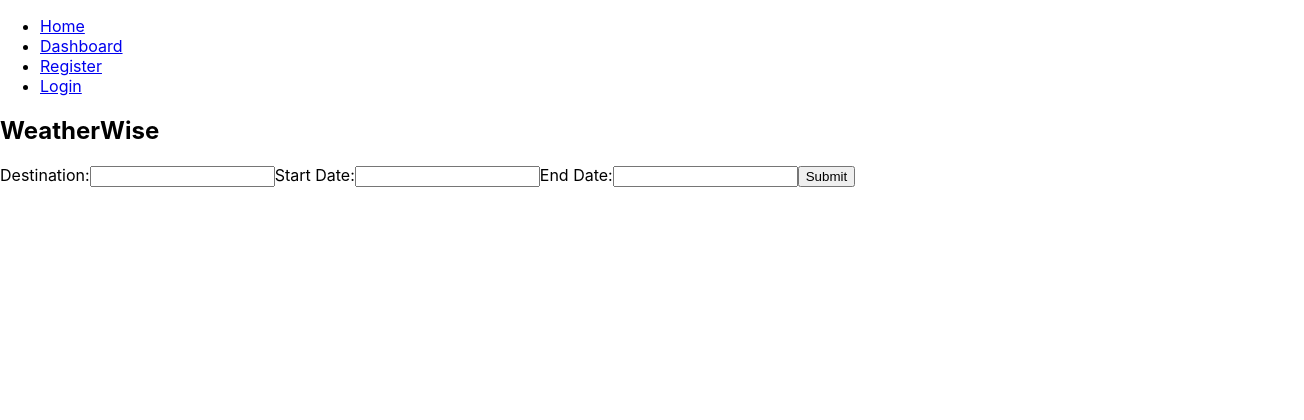
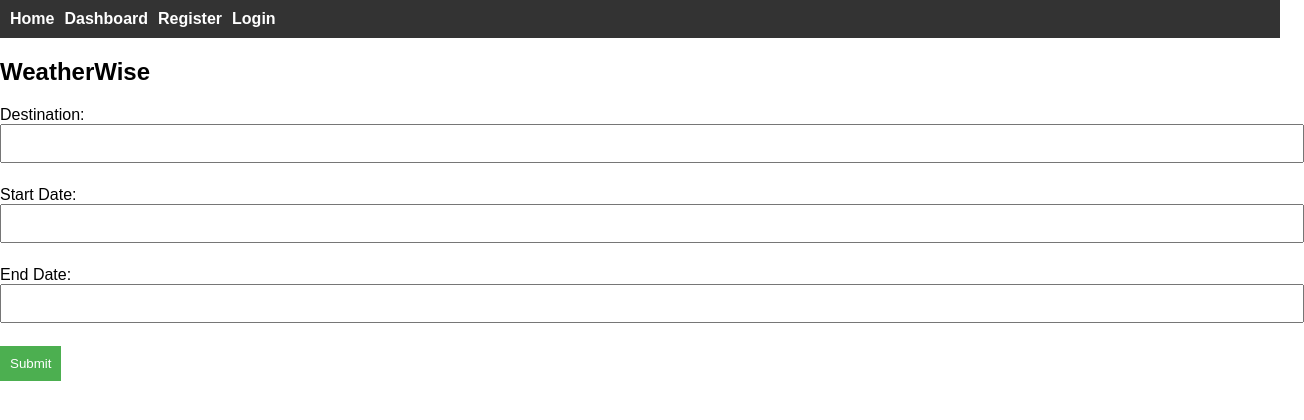
Before and after one commit to narekkarimyan/aidevday-team-1-front, a React (Create React App) app: page / in a window 1280 px wide. Shown: the top 420 px of the page, 1304 px wide, since content can reach past the window. Built offline with nearby package versions, Linux system fonts and the light colour scheme.

Commit message:
Add some styles

```diff
--- a/src/index.js
+++ b/src/index.js
@@ -1,6 +1,7 @@
 import React from 'react';
 import ReactDOM from 'react-dom/client';
 import './index.css';
+import './styles.css'; // Import the CSS file
 import App from './App';
 import reportWebVitals from './reportWebVitals';
 
--- /dev/null
+++ b/src/styles.css
@@ -0,0 +1,58 @@
+/* styles.css */
+body {
+	font-family: 'Arial', sans-serif;
+	margin: 0;
+	padding: 0;
+}
+
+.container {
+	max-width: 800px;
+	margin: 0 auto;
+	padding: 20px;
+}
+
+nav {
+	background-color: #333;
+	color: white;
+	padding: 10px;
+}
+
+nav ul {
+	list-style-type: none;
+	margin: 0;
+	padding: 0;
+}
+
+nav li {
+	display: inline-block;
+	margin-right: 10px;
+}
+
+nav a {
+	text-decoration: none;
+	color: white;
+	font-weight: bold;
+}
+
+form {
+	margin-top: 20px;
+}
+
+label {
+	display: block;
+	margin-bottom: 8px;
+}
+
+input {
+	width: 100%;
+	padding: 10px;
+	margin-bottom: 15px;
+}
+
+button {
+	background-color: #4caf50;
+	color: white;
+	padding: 10px;
+	border: none;
+	cursor: pointer;
+}
```
